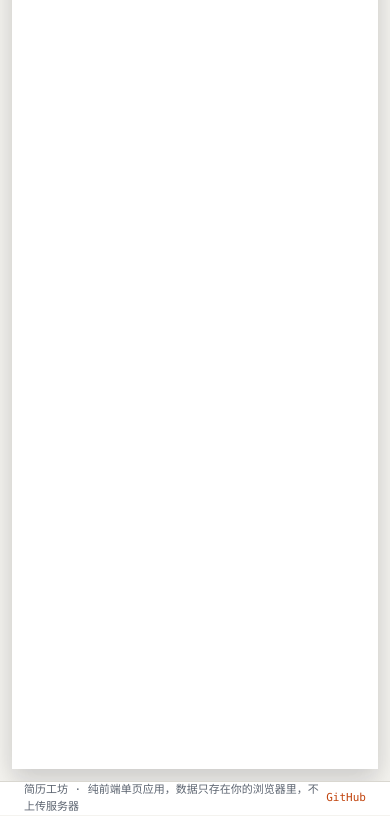
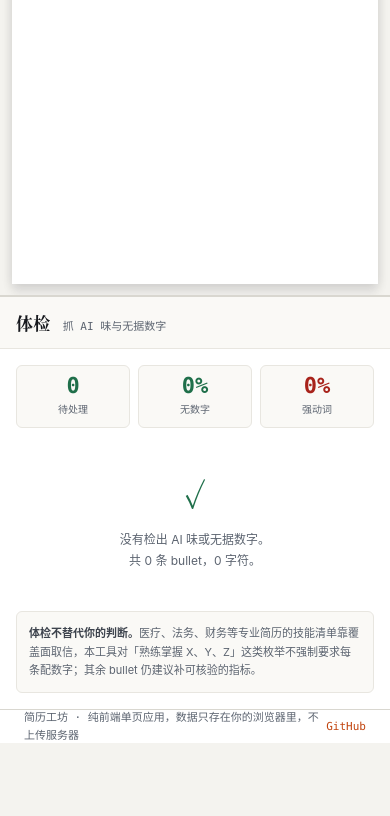
Before and after one commit to FXBJ/resume-studio, a plain HTML site: page app/index.html in a window 390 px wide. Shown: the part 1138-1954 px from the top of the page. After the commit the page ends 1882 px from the top, so only its background shows below. Drawn offline with Linux system fonts and the light colour scheme.

Commit message:
fix(app): 修复窄屏布局、体检抽屉与 hidden 失效
- 移动端（<=860px）体检面板未复位，以 fixed 浮层盖住表单
- 入场动画把内联 transform:none 永久写在面板上，压过媒体查询的抽屉位移，
  导致 861-1180 宽度下抽屉始终可见
- .pane{display:flex} 盖过 [hidden]，桌面端点「体检」实际无效
- 窄屏预览保持 A4 原宽整体缩放，避免被压扁后截断；顶栏允许折行

```diff
--- a/app/app.js
+++ b/app/app.js
@@ -1189,16 +1189,43 @@ function bindEvents() {
     if (frame.contentWindow) frame.contentWindow.print();
   });
 
-  // 体检面板开关（窄屏抽屉）
+  // 体检面板开关：中屏（861—1180）是侧滑抽屉，其余宽度直接显示/隐藏
   const lintPane = document.getElementById('lint-pane');
   document.getElementById('btn-lint-toggle').addEventListener('click', function () {
-    if (window.matchMedia('(max-width:1180px)').matches) {
-      lintPane.classList.toggle('is-open');
+    const isDrawer = window.matchMedia('(min-width:861px) and (max-width:1180px)').matches;
+    let expanded;
+    if (isDrawer) {
+      expanded = lintPane.classList.toggle('is-open');
     } else {
       lintPane.hidden = !lintPane.hidden;
+      expanded = !lintPane.hidden;
     }
-    this.setAttribute('aria-expanded', String(!lintPane.hidden));
+    this.setAttribute('aria-expanded', String(expanded));
   });
+
+  // 预览缩放：窄屏下保持 A4 原始宽度整体缩小，避免被压扁后截断
+  const mqNarrow = window.matchMedia('(max-width:860px)');
+  const fitPreview = function () {
+    const wrap = document.querySelector('.paper-wrap');
+    const scroller = document.querySelector('.stage-scroll');
+    if (!wrap || !scroller) return;
+    if (!mqNarrow.matches) {
+      wrap.style.transform = ''; wrap.style.marginBottom = '';
+      return;
+    }
+    const PW = 794;   // 210mm @96dpi
+    const PH = 1123;  // 297mm @96dpi
+    const avail = scroller.clientWidth - 24;
+    const s = Math.min(1, avail / PW);
+    const dx = Math.max(0, (avail - PW * s) / 2);
+    wrap.style.transform = 'translateX(' + dx + 'px) scale(' + s + ')';
+    // transform 不改变布局高度，用负边距把多占的空间收回来，
+    // 否则下方内容会与缩小后的预览之间空出一大块（或反过来重叠）
+    wrap.style.marginBottom = (-(PH * (1 - s))) + 'px';
+  };
+  fitPreview();
+  window.addEventListener('resize', debounce(fitPreview, 120));
+  if (mqNarrow.addEventListener) mqNarrow.addEventListener('change', fitPreview);
 }
 
 /* ============================== 14. 启动 ============================== */
@@ -1225,6 +1252,11 @@ function init() {
       el.style.transition = 'opacity 320ms cubic-bezier(.16,1,.3,1), transform 320ms cubic-bezier(.16,1,.3,1)';
       el.style.opacity = '1';
       el.style.transform = 'none';
+      // 动画结束后必须清掉内联样式：内联 transform:none 会压过媒体查询里
+      // 给体检面板设的 translateX(100%)，导致抽屉永远盖在预览区上
+      setTimeout(() => {
+        el.style.transition = ''; el.style.transform = ''; el.style.opacity = '';
+      }, 380);
     }, 60 + i * 90);
   });
 }
--- a/app/styles.css
+++ b/app/styles.css
@@ -381,6 +381,9 @@ input[type="range"]{accent-color:var(--accent);width:100%;cursor:pointer;}
 .foot a{color:var(--accent);text-decoration:none;}
 .foot a:hover{text-decoration:underline;}
 
+/* hidden 属性必须能压过 .pane 的 display:flex，否则 JS 里 lintPane.hidden = true 是无效的 */
+[hidden]{display:none !important;}
+
 /* ============================== 响应式 ============================== */
 
 @media (max-width:1180px){
@@ -391,12 +394,23 @@ input[type="range"]{accent-color:var(--accent);width:100%;cursor:pointer;}
   .pane-lint.is-open{transform:none;}
 }
 @media (max-width:860px){
+  /* 顶栏允许折行，动作按钮占满第二行，避免右边被裁 */
+  .topbar{height:auto;min-height:56px;flex-wrap:wrap;gap:var(--sp-2);
+    padding:8px var(--sp-3);}
+  .tagline{display:none;}
+  .topbar-actions{width:100%;justify-content:flex-end;}
+
   .layout{grid-template-columns:1fr;height:auto;}
   .pane{height:auto;max-height:none;}
-  .pane-form .pane-body{max-height:60vh;}
-  .stage-scroll{padding:var(--sp-3);}
-  .paper-wrap{width:100%;}
-  .tagline{display:none;}
+  .pane-form .pane-body{max-height:70vh;}
+
+  /* 体检面板复位：不再是固定浮层，改为文档流中的一段 */
+  .pane-lint{position:static;width:auto;bottom:auto;z-index:auto;
+    box-shadow:none;transform:none;border-top:1px solid var(--rule);}
+
+  /* 预览保持 A4 原始宽度，由 JS 整体缩放，避免被压扁后截断 */
+  .stage-scroll{overflow-x:hidden;padding:var(--sp-3);}
+  .paper-wrap{width:210mm;max-width:none;margin:0;transform-origin:top left;}
 }
 
 /* ============================== 动效降级 ============================== */
```
